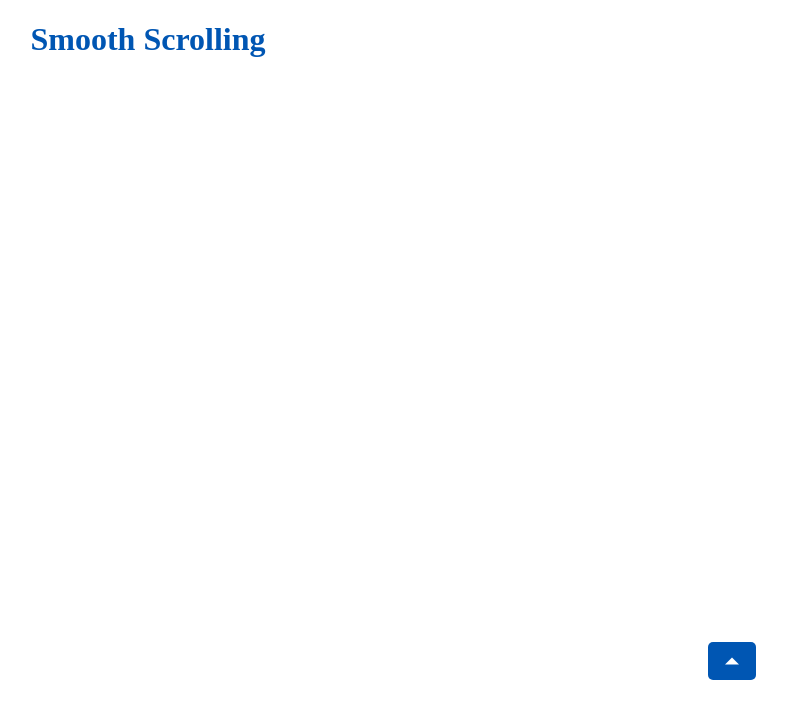
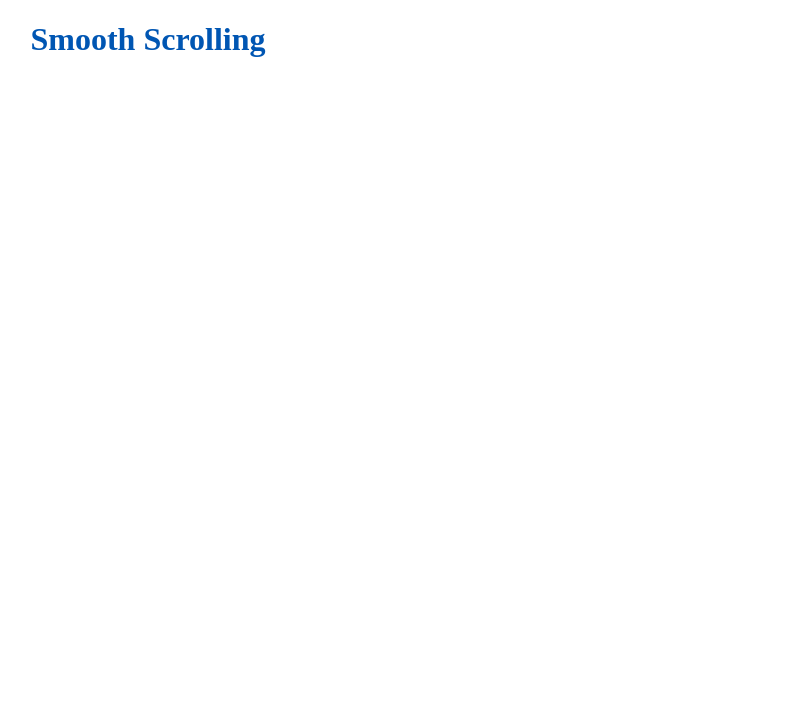
Before and after one commit to Dmitriy-1986/SmoothScrolling, a plain HTML site: page index.html in a window 1280 px wide. Shown: the top 718 px of the page, without its empty margins (492-1279 px from the left). Drawn offline with Linux system fonts and the light colour scheme.

Commit message:
Update index.html

```diff
--- a/index.html
+++ b/index.html
@@ -103,7 +103,7 @@
 <body>
     <h1 style="text-align: center; color: #0056b3;">Smooth Scrolling</h1>
     <div>
-        <a class="top-link show" href="" id="js-top">
+        <a class="top-link hide" href="" id="js-top">
             <svg xmlns="http://www.w3.org/2000/svg" viewBox="0 0 12 6">
                 <path d="M12 6H0l6-6z"></path>
             </svg>
```
